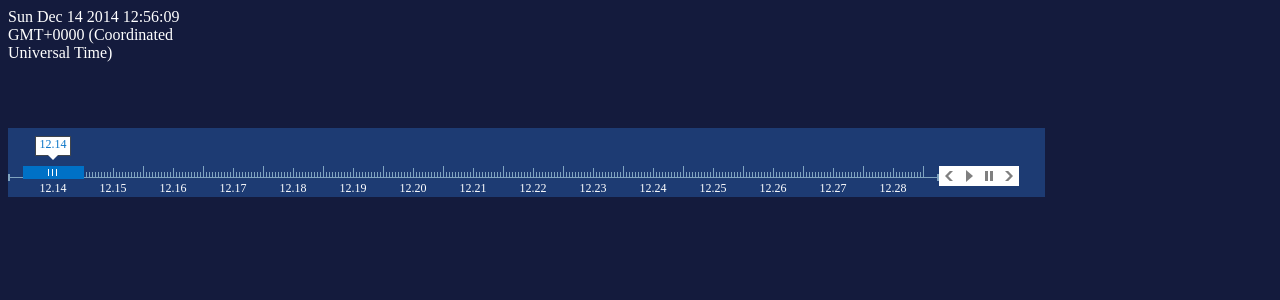
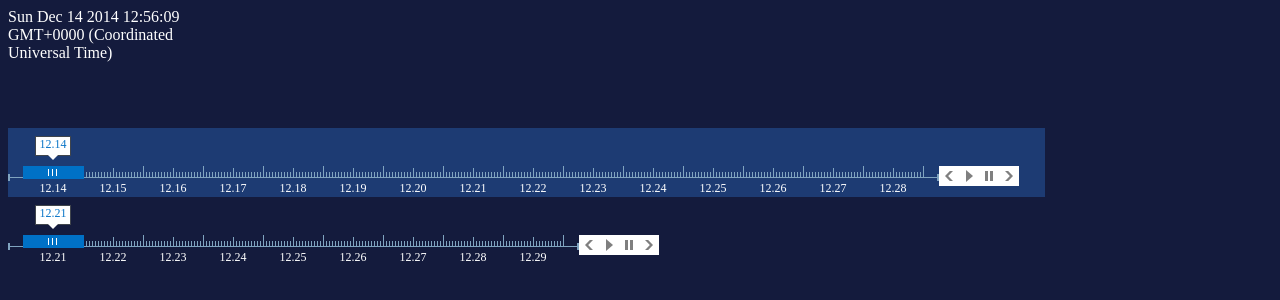
Before and after one commit to mapleeit/webUIPlugin, a plain HTML site: page timeline/timeline_demo2.html in a window 1280 px wide. Both pictures are taken after a click on the link 949 px from the left and 176 px from the top of the page. Drawn offline with Linux system fonts and the light colour scheme.

Commit message:
revise "Problem"
make changes to make it’s possible to put two timeline plugins in one
page at the same time

```diff
--- a/timeline/css/theme.css
+++ b/timeline/css/theme.css
@@ -1,34 +1,26 @@
 body {
 	background-color: #141b3d;
 }
-#timeline {
-/*	left: 502px;
-	top: 50px;*/
-}
-#timeline-rail {
+.timeline-rail {
 	float: left;
 	position: relative;
-	/*padding: 38px 33px 0 33px;*/
 	font-size: 12px;
 	font-family: '微软雅黑',STHeiti;
-	/*text-align: center;	*/
 	overflow: hidden;
 }
-#timeline-rail-left {
+.timeline-rail-left {
 	position: absolute;
 	margin-left: -15px;
 	background-repeat: no-repeat;
 	background-image: url("../images/timeline-rail-left.png");
 }
-#timeline-rail-right {
+.timeline-rail-right {
 	position: absolute;
-	/*margin-left: 900px; /*这个需要根据时间进行自适应*/
 	background-repeat: no-repeat;
 	background-image: url("../images/timeline-rail-right.png");
 }
-#timeline-dragger {
+.timeline-dragger {
 	position: absolute;
-	/*top: -1px;*/
 	left: 0;
 	width: 61px;
 	height: 13px;
@@ -36,7 +28,7 @@ body {
 	text-decoration: none;
 	background-image: url("../images/timeline-dragger.png");
 }
-#timeline-date {
+.timeline-date {
 	position: absolute;
 	top: -30px;
 	left: 12px;
@@ -47,7 +39,7 @@ body {
 	border: 1px solid #40454c;
 	background-color: white;
 }
-#timeline-arrow {
+.timeline-arrow {
 	font-size: 0;
 	position: absolute;
 	top: -11px;
@@ -56,14 +48,14 @@ body {
 	border: 5px solid transparent;
 	border-top: 5px solid white;
 }
-#timeline-scale {
+.timeline-scale {
 	margin: 0px;
 	padding: 0px;
 	list-style: none;
     background-repeat: repeat-x;
     background-image: url("../images/timeline-scale.png");
 }
-#timeline-scale li {
+.timeline-scale li {
 	display: inline-block;
 	width: 60px;
 	margin: 0px;
@@ -73,26 +65,21 @@ body {
 	color: #FFFFFF;
 	text-align: center;
 }
-#time-player {
-/*	position: absolute;
-	top: 40px;
-	right: 0px;*/
-}
-#time-player a {
+.time-player a {
 	display: inline-block;
 	width: 20px;
 	height: 20px;
 	background-color: white;
 }
-#time-player-prev {
+.time-player-prev {
 	background-image: url("../images/player-prev.png");
 }
-#time-player-play {
+.time-player-play {
 	background-image: url("../images/player-play.png");
 }
-#time-player-next {
+.time-player-next {
 	background-image: url("../images/player-next.png");
 }
-#time-player-stop {
+.time-player-stop {
 	background-image: url("../images/player-stop.png");
 }
--- a/timeline/js/timeline2.js
+++ b/timeline/js/timeline2.js
@@ -1,64 +1,40 @@
 (function($){
-	/*
-	 * 设定各个图画的长宽属性
-	 */
-	var unitWidth = 60,
-		unitHeight = 31,
-		draggerWidth = 61,
-		draggerHeight = 13,
-		leftEdgeWidth = 15,
-		leftEdgeHeight = 15,
-		rightEdgeWidth = 16,
-		rightEdgeHeight = 15,
-		playerWidth = 104,
-		middleDis = 2,
-		paddingTop = 38;
-	/*
-	 * 初始化游标
-	 */
-	var cursor = 0,
-		cursorIssue = 0; // cursorIssue : 0 - 14
-	/*
-	 * 定义全局变量
-	 */
-	var monitor,
-		initLeftPos;
-	/*
-	 * privateFunc : 私有函数 -> 只能被匿名函数内部调用
-	 */
-	var privateFunc = function(){
-		alert("i'm privateFunc!");
-	}
 	/*
 	 * initStyle : 根据图画的长宽属性定义其CSS属性
 	 */
-	var initStyle = function(options){
-		$("#timeline").css({
+	var initStyle = function(arg){
+		var options = arg.data().timeline2; // options : {width : XX; height : XXX ...; daysNo : XXX}
+		var rail = arg.find(".timeline-rail");
+		var railLeft = arg.find(".timeline-rail-left");
+		var railRight = arg.find(".timeline-rail-right");
+		var dragger = arg.find(".timeline-dragger");
+		var player = arg.find(".time-player");
+		arg.css({
 			'width' : options.width
 		});
-		$("#timeline-rail").css({
-			'width' : (options.daysNo * unitWidth),
+		rail.css({
+			'width' : (options.daysNo * options.unitWidth),
 			'height' : options.height,
-			'padding-left' : leftEdgeWidth,
-			'padding-right' : rightEdgeWidth,
-			'padding-top' : paddingTop
+			'padding-left' : options.leftEdgeWidth,
+			'padding-right' : options.rightEdgeWidth,
+			'padding-top' : options.paddingTop
 		});
-		$("#timeline-rail-left").css({
-			'width' : leftEdgeWidth,
-			'height' : leftEdgeHeight
+		railLeft.css({
+			'width' : options.leftEdgeWidth,
+			'height' : options.leftEdgeHeight
 		});
-		$("#timeline-rail-right").css({
-			'width' : rightEdgeWidth,
-			'height' : rightEdgeHeight,
-			'margin-left' : (options.daysNo * unitWidth)
+		railRight.css({
+			'width' : options.rightEdgeWidth,
+			'height' : options.rightEdgeHeight,
+			'margin-left' : (options.daysNo * options.unitWidth)
 		});
-		$("#timeline-dragger").css({
-			'width' : draggerWidth,
-			'height' : draggerHeight,
-			'margin-left' : leftEdgeWidth,
+		dragger.css({
+			'width' : options.draggerWidth,
+			'height' : options.draggerHeight,
+			'margin-left' : options.leftEdgeWidth,
 		});
-		$("#time-player").css({
-			'padding-top' : paddingTop
+		player.css({
+			'padding-top' : options.paddingTop
 		});
 
 	}
@@ -73,27 +49,29 @@
 		var options = arg.data().timeline2; // options : {width : XX; height : XXX ...}
 		// 如果用户同时指定了daysNo和width
 		// * 指定的宽度不够，那么按宽度来
-		if ((options.daysNo * unitWidth + leftEdgeWidth + rightEdgeWidth +playerWidth + middleDis) > options.width) {
+		if ((options.daysNo * options.unitWidth + options.leftEdgeWidth + options.rightEdgeWidth +options.playerWidth + options.middleDis) > options.width) {
 			arg.width(options.width).height(options.height); // 把div的宽度和高度调整好
-			var tempDaysNo = Math.floor((options.width - leftEdgeWidth - rightEdgeWidth - playerWidth - middleDis) / unitWidth);
+			var tempDaysNo = Math.floor((options.width - options.leftEdgeWidth - options.rightEdgeWidth - options.playerWidth - options.middleDis) / options.unitWidth);
 			tempDaysNo = tempDaysNo > 0 ? tempDaysNo : 0;
 			$.extend(options , {daysNo : tempDaysNo});
-		}else if((options.daysNo * unitWidth + leftEdgeWidth + rightEdgeWidth + playerWidth - middleDis) <= options.width){
+		}else if((options.daysNo * options.unitWidth + options.leftEdgeWidth + options.rightEdgeWidth + options.playerWidth - options.middleDis) <= options.width){
 		// * 指定的宽度较大或者正好
 			arg.width(options.width).height(options.height);
 		}
 		/*
 		 * 在上面构建的div中打印html框架
 		 */
-		var content = '<div id="timeline-rail"><div id="timeline-rail-left"></div><a id="timeline-dragger" href="javascript:void(0)"><div id="timeline-date"></div><div id="timeline-arrow"></div></a><div id="timeline-rail-right"></div><ul id="timeline-scale"></ul></div><div id="time-player"><a href="javascript:void(0)" id="time-player-prev"></a><a href="javascript:void(0)" id="time-player-play"></a><a href="javascript:void(0)" id="time-player-stop"></a><a href="javascript:void(0)" id="time-player-next"></a></div>';
+		var content = '<div class="timeline-rail"><div class="timeline-rail-left"></div><a class="timeline-dragger" href="javascript:void(0)"><div class="timeline-date"></div><div class="timeline-arrow"></div></a><div class="timeline-rail-right"></div><ul class="timeline-scale"></ul></div><div class="time-player"><a href="javascript:void(0)" class="time-player-prev"></a><a href="javascript:void(0)" class="time-player-play"></a><a href="javascript:void(0)" class="time-player-stop"></a><a href="javascript:void(0)" class="time-player-next"></a></div>';
 		arg.html(content);
 
+		var scale = arg.find(".timeline-scale");
+
 		for(var i = 0; i < options.daysNo; i++){
-			var content = "<li data-setoff='"+ i + "' id='data" + i + "'></li>";
-			$('#timeline-scale').append(content);
+			var content = "<li class='timeline-data" + i + "'></li>";
+			scale.append(content);
 		}
 
-		initStyle(options);
+		initStyle(arg);
 
 	}
 
@@ -101,18 +79,22 @@
 	 * printDateSeries : 打印时间轴下面的时间序列
 	 */
 	var printDateSeries = function(arg){
-		var options = arg.data().timeline2; // options : {width : XX; height : XXX ...; daysNo : XXX}
+		/*
+		 * options : {width : XX; height : XXX ...; daysNo : XXX}
+		 */
+		var options = arg.data().timeline2;
 
 		var myDate = new Date();
-		myDate.setDate(myDate.getDate() - options.daysNo + cursor);
+		myDate.setDate(myDate.getDate() - options.daysNo + options.cursor);
 
 		for(var i = 0; i < options.daysNo; i++){
-			var string = "#data" + i.toString();
+			var string = ".timeline-data" + i.toString();
+			var selector = arg.find(string);
 			myDate.setDate(myDate.getDate() + 1);
 			var month = myDate.getMonth() + 1;
 			var day = parseInt(myDate.getDate());
 			var stringDate = month.toString() + '.' + day.toString();
-			$(string).text(stringDate);
+			selector.text(stringDate);
 		}
 	}
 	/*
@@ -121,18 +103,19 @@
 	 */
 	var printDateBar = function(arg){
 		var options = arg.data().timeline2;
+		var date = arg.find(".timeline-date");
 
 		var myDate = new Date();
-		myDate.setDate(myDate.getDate()- (options.daysNo - cursorIssue - cursor - 1));
+		myDate.setDate(myDate.getDate()- (options.daysNo - options.cursorIssue - options.cursor - 1));
 		// jQuery默认少一个月，是从0——11月，因此加1
 		var month = myDate.getMonth() + 1;
 		var day = parseInt(myDate.getDate());
 		var stringDate = month.toString() + '.' + day.toString();
 
-		if ((cursor + cursorIssue) == options.daysNo - 1){
-			$("#timeline-date").text("今天");
+		if ((options.cursor + options.cursorIssue) == options.daysNo - 1){
+			date.text("今天");
 		}else{
-			$("#timeline-date").text(stringDate);
+			date.text(stringDate);
 		}
 		// 保存时间
 		saveDate(arg);
@@ -145,7 +128,7 @@
 		var options = arg.data().timeline2;
 
 		var myDate = new Date();
-		myDate.setDate(myDate.getDate()- (options.daysNo - cursorIssue - cursor - 1));
+		myDate.setDate(myDate.getDate()- (options.daysNo - options.cursorIssue - options.cursor - 1));
 
 		$.extend(options, {'timelineOutDate': myDate});
 	}
@@ -154,15 +137,15 @@
 	 */
 	var liClick = function(arg){
 		var liArray = arg.find("li");
-		var dragger = arg.find("#timeline-dragger");
+		var dragger = arg.find(".timeline-dragger");
+		var options = arg.data().timeline2;
 
 		liArray.click(function(){
-			// this.id : 'data8' -> this.id.slice(4) : '8'
-			var clickPos = this.id.slice(4);
-			var shiftDis = (clickPos - cursorIssue) * unitWidth;
+			var clickPos = $(this).attr("class").slice(13);
+			var shiftDis = (clickPos - options.cursorIssue) * options.unitWidth;
 			dragger.animate({left : '+=' + shiftDis});
 			// update cursorIssue
-			cursorIssue = clickPos;
+			options.cursorIssue = clickPos;
 			printDateBar(arg);
 			arg.data().timeline2.callback();
 		});
@@ -171,17 +154,18 @@
 	 * preClick : 绑定pre按钮的点击事件
 	 */
 	var preClick = function(arg){
-		var preBtn = arg.find("#time-player-prev");
-		var dragger = arg.find("#timeline-dragger");
+		var options = arg.data().timeline2;
+		var preBtn = arg.find(".time-player-prev");
+		var dragger = arg.find(".timeline-dragger");
 		preBtn.click(function(){
-			if (cursorIssue <= 0) {
-				cursor -= 1;
+			if (options.cursorIssue <= 0) {
+				options.cursor -= 1;
 				printDateBar(arg);
 				printDateSeries(arg);
 				arg.data().timeline2.callback();
 			}else{
-				dragger.animate({left : '-=' + unitWidth});
-				cursorIssue -= 1;
+				dragger.animate({left : '-=' + options.unitWidth});
+				options.cursorIssue -= 1;
 				printDateBar(arg);
 				arg.data().timeline2.callback();
 			}
@@ -191,17 +175,19 @@
 	 * nextClick : 绑定next按钮的点击事件
 	 */
 	var nextClick = function(arg){
-		var nextBtn = arg.find("#time-player-next");
-		var dragger = arg.find("#timeline-dragger");
+
+		var options = arg.data().timeline2;
+		var nextBtn = arg.find(".time-player-next");
+		var dragger = arg.find(".timeline-dragger");
 		nextBtn.click(function(){
-			if (cursorIssue >= 14) {
-				cursor += 1;
+			if (options.cursorIssue >= (options.daysNo - 1) ) {
+				options.cursor += 1;
 				printDateBar(arg);
 				printDateSeries(arg);
 				arg.data().timeline2.callback();
 			}else{
-				dragger.animate({left : '+=' + unitWidth});
-				cursorIssue += 1;
+				dragger.animate({left : '+=' + options.unitWidth});
+				options.cursorIssue += 1;
 				printDateBar(arg);
 				arg.data().timeline2.callback();
 			}
@@ -212,43 +198,46 @@
 	 */
 	var playClick = function(arg){
 		var options = arg.data().timeline2;
-		var playBtn = arg.find("#time-player-play");
-		var dragger = arg.find("#timeline-dragger");
+		var playBtn = arg.find(".time-player-play");
+		var dragger = arg.find(".timeline-dragger");
 		/*
 		 * 计算dragger在最左边时候的距离浏览器左边缘的距离，用于后续确定cursorIssue使用
 		 */
-		initLeftPos = dragger.offset().left - cursorIssue * unitWidth;
+		options.initLeftPos = dragger.offset().left - options.cursorIssue * options.unitWidth;
 
 		playBtn.click(function(){
-			var time = (14 - cursorIssue) * options.shiftTime / 14;
-			var shiftDis = (14 - cursorIssue) * unitWidth;
+			var time = ((options.daysNo - 1)  - options.cursorIssue) * options.shiftTime / (options.daysNo - 1) ;
+			var shiftDis = ((options.daysNo - 1)  - options.cursorIssue) * options.unitWidth;
 			dragger.animate({left : '+=' + shiftDis}, time);
-			monitor = setInterval(fresh, 100, initLeftPos, dragger, arg);
+			options.monitor = setInterval(fresh, 100, options.initLeftPos, dragger, arg);
 		});
 	}
 	/*
 	 * stopClick : 绑定stop按钮的点击事件
 	 */
 	var stopClick = function(arg){
-		var stopBtn = arg.find("#time-player-stop");
-		var dragger = arg.find("#timeline-dragger");
+		var options = arg.data().timeline2;
+
+		var stopBtn = arg.find(".time-player-stop");
+		var dragger = arg.find(".timeline-dragger");
 		stopBtn.click(function(){
 			dragger.stop(true);
-			var nowPos = cursorIssue * unitWidth;
+			var nowPos = options.cursorIssue * options.unitWidth;
 			dragger.animate({left : nowPos + "px"});
-			clearInterval(monitor);
+			clearInterval(options.monitor);
 		});
 	}
 	/*
 	 * fresh : 刷新获得实时时间
 	 */
 	var fresh = function(initLeftPos, dragger, arg){
+		var options = arg.data().timeline2;
 		var nowPos = dragger.offset().left;
-		cursorIssue = Math.round((nowPos - initLeftPos) / unitWidth);
+		options.cursorIssue = Math.round((nowPos - initLeftPos) / options.unitWidth);
 		printDateBar(arg);
 		arg.data().timeline2.callback();
-		if (cursorIssue >= 14) {
-			clearInterval(monitor);
+		if (options.cursorIssue >= (options.daysNo - 1) ) {
+			clearInterval(options.monitor);
 		};
 	}
 	/*
@@ -281,9 +270,36 @@
 						 * shiftTime : 默认从头移动到尾部时间
 						 */
 						shiftTime : 15000, // 15s
+						/******* 内部使用的参数 *******/
+						/*
+						 * 初始化游标
+						 */
+						cursor : 0,
+						cursorIssue : 0,
+						/*
+						 * 设定各个图画的长宽属性
+						 */
+						unitWidth : 60, // 单位时间条长度
+						unitHeight : 31, // 单位时间条高度
+						draggerWidth : 61, // 拉动长条的长度
+						draggerHeight : 13, // 拉动长条的高度
+						leftEdgeWidth : 15, // 左边缘的宽度
+						leftEdgeHeight : 15, // 左边缘的高度
+						rightEdgeWidth : 16, // 右边缘的宽度
+						rightEdgeHeight : 15, // 右边缘的高度
+						playerWidth : 104, // 播放按钮模块的总长度
+						middleDis : 2, // 时间条模块与播放按钮模块的间隙宽度
+						paddingTop : 38, // padding-top
+						/*
+						 * 定义全局变量
+						 */
+						monitor : 0,
+						initLeftPos : 0,
+						/******* 内部使用的参数 *******/
 						callback : function(){
-							console.log(cursorIssue);
-						}
+							console.log(this.cursorIssue);
+						},
+
 					}
 
 					settings = $.extend({}, defaults, options);
--- a/timeline/timeline_demo2.html
+++ b/timeline/timeline_demo2.html
@@ -14,6 +14,8 @@
 	<div id="myInput" style="width:200px;height:20px;color:white"></div>
 	<div style="width:400px;height:100px;float:left"></div>
 	<div id="timeline" style="width:40px;height:20px;background-color:rgb(29, 59, 115);float:left"></div>
+	<div style="clear:both"></div>
+	<div id="timeline0"></div>
 
 	<script type="text/javascript">
 
@@ -25,6 +27,13 @@
 		}); // 用户给的宽度
 		$("#timeline").timeline2('draw');
 		$("#timeline").timeline2('bindClickEvent');
+
+
+		$("#timeline0").timeline2('init' ,{width:700});
+		$("#timeline0").timeline2('draw');
+		$("#timeline0").timeline2('bindClickEvent');
+
+
 	</script>
 </body>
 </html>
```
